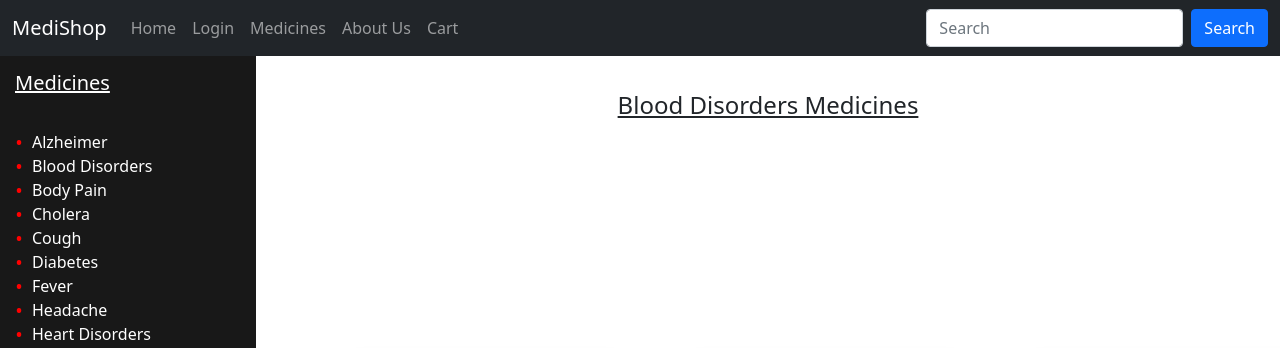
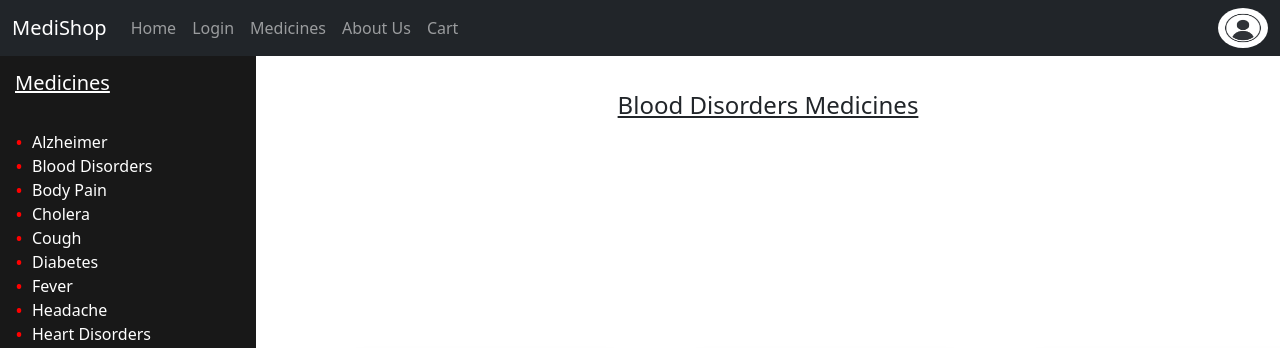
Before and after one commit to Jayesh352002/MediShop, a PHP site: page /Blood.html in a window 1280 px wide. Shown: the top 348 px of the page. Run offline with PHP 8.4, Linux system fonts and the light colour scheme.

Commit message:
Add files via upload

```diff
--- a/Jayesh/Medicines/Alzheimer.html
+++ b/Jayesh/Medicines/Alzheimer.html
@@ -2,7 +2,7 @@
 <html lang="en">
 <head>
   <link rel="stylesheet" href="Medicines.css">
-  <title>Bootstrap Example</title>
+  <title>MediShop</title>
   <meta charset="utf-8">
   <meta name="viewport" content="width=device-width, initial-scale=1">
   <link href="https://cdn.jsdelivr.net/npm/bootstrap@5.1.3/dist/css/bootstrap.min.css" rel="stylesheet">
@@ -35,8 +35,7 @@
         </li>
       </ul>
       <form class="d-flex">
-        <input class="form-control me-2" type="text" placeholder="Search">
-        <button class="btn btn-primary" type="button">Search</button>
+        <img src="user.jpg" class="user">
       </form>
     </div>
   </div>
--- a/Jayesh/Medicines/Blood.html
+++ b/Jayesh/Medicines/Blood.html
@@ -2,7 +2,7 @@
 <html lang="en">
 <head>
   <link rel="stylesheet" href="Medicines.css">
-  <title>Bootstrap Example</title>
+  <title>MediShop</title>
   <meta charset="utf-8">
   <meta name="viewport" content="width=device-width, initial-scale=1">
   <link href="https://cdn.jsdelivr.net/npm/bootstrap@5.1.3/dist/css/bootstrap.min.css" rel="stylesheet">
@@ -35,8 +35,7 @@
         </li>
       </ul>
       <form class="d-flex">
-        <input class="form-control me-2" type="text" placeholder="Search">
-        <button class="btn btn-primary" type="button">Search</button>
+        <img src="user.jpg" class="user">
       </form>
     </div>
   </div>
--- a/Jayesh/Medicines/BodyPain.html
+++ b/Jayesh/Medicines/BodyPain.html
@@ -2,7 +2,7 @@
 <html lang="en">
 <head>
   <link rel="stylesheet" href="Medicines.css">
-  <title>Bootstrap Example</title>
+  <title>MediShop</title>
   <meta charset="utf-8">
   <meta name="viewport" content="width=device-width, initial-scale=1">
   <link href="https://cdn.jsdelivr.net/npm/bootstrap@5.1.3/dist/css/bootstrap.min.css" rel="stylesheet">
@@ -35,8 +35,7 @@
         </li>
       </ul>
       <form class="d-flex">
-        <input class="form-control me-2" type="text" placeholder="Search">
-        <button class="btn btn-primary" type="button">Search</button>
+        <img src="user.jpg" class="user">
       </form>
     </div>
   </div>
--- a/Jayesh/Medicines/Cholera.html
+++ b/Jayesh/Medicines/Cholera.html
@@ -2,7 +2,7 @@
 <html lang="en">
 <head>
   <link rel="stylesheet" href="Medicines.css">
-  <title>Bootstrap Example</title>
+  <title>MediShop</title>
   <meta charset="utf-8">
   <meta name="viewport" content="width=device-width, initial-scale=1">
   <link href="https://cdn.jsdelivr.net/npm/bootstrap@5.1.3/dist/css/bootstrap.min.css" rel="stylesheet">
@@ -35,8 +35,7 @@
         </li>
       </ul>
       <form class="d-flex">
-        <input class="form-control me-2" type="text" placeholder="Search">
-        <button class="btn btn-primary" type="button">Search</button>
+        <img src="user.jpg" class="user">
       </form>
     </div>
   </div>
--- a/Jayesh/Medicines/Cough.html
+++ b/Jayesh/Medicines/Cough.html
@@ -2,7 +2,7 @@
 <html lang="en">
 <head>
   <link rel="stylesheet" href="Medicines.css">
-  <title>Bootstrap Example</title>
+  <title>MediShop</title>
   <meta charset="utf-8">
   <meta name="viewport" content="width=device-width, initial-scale=1">
   <link href="https://cdn.jsdelivr.net/npm/bootstrap@5.1.3/dist/css/bootstrap.min.css" rel="stylesheet">
@@ -35,8 +35,7 @@
         </li>
       </ul>
       <form class="d-flex">
-        <input class="form-control me-2" type="text" placeholder="Search">
-        <button class="btn btn-primary" type="button">Search</button>
+        <img src="user.jpg" class="user">
       </form>
     </div>
   </div>
--- a/Jayesh/Medicines/Diabetes.html
+++ b/Jayesh/Medicines/Diabetes.html
@@ -2,7 +2,7 @@
 <html lang="en">
 <head>
   <link rel="stylesheet" href="Medicines.css">
-  <title>Bootstrap Example</title>
+  <title>MediShop</title>
   <meta charset="utf-8">
   <meta name="viewport" content="width=device-width, initial-scale=1">
   <link href="https://cdn.jsdelivr.net/npm/bootstrap@5.1.3/dist/css/bootstrap.min.css" rel="stylesheet">
@@ -35,8 +35,7 @@
         </li>
       </ul>
       <form class="d-flex">
-        <input class="form-control me-2" type="text" placeholder="Search">
-        <button class="btn btn-primary" type="button">Search</button>
+        <img src="user.jpg" class="user">
       </form>
     </div>
   </div>
--- a/Jayesh/Medicines/Fever.html
+++ b/Jayesh/Medicines/Fever.html
@@ -2,7 +2,7 @@
 <html lang="en">
 <head>
   <link rel="stylesheet" href="Medicines.css">
-  <title>Bootstrap Example</title>
+  <title>MediShop</title>
   <meta charset="utf-8">
   <meta name="viewport" content="width=device-width, initial-scale=1">
   <link href="https://cdn.jsdelivr.net/npm/bootstrap@5.1.3/dist/css/bootstrap.min.css" rel="stylesheet">
@@ -35,8 +35,7 @@
         </li>
       </ul>
       <form class="d-flex">
-        <input class="form-control me-2" type="text" placeholder="Search">
-        <button class="btn btn-primary" type="button">Search</button>
+        <img src="user.jpg" class="user">
       </form>
     </div>
   </div>
--- a/Jayesh/Medicines/Heart.html
+++ b/Jayesh/Medicines/Heart.html
@@ -2,7 +2,7 @@
 <html lang="en">
 <head>
   <link rel="stylesheet" href="Medicines.css">
-  <title>Bootstrap Example</title>
+  <title>MediShop</title>
   <meta charset="utf-8">
   <meta name="viewport" content="width=device-width, initial-scale=1">
   <link href="https://cdn.jsdelivr.net/npm/bootstrap@5.1.3/dist/css/bootstrap.min.css" rel="stylesheet">
@@ -35,8 +35,7 @@
         </li>
       </ul>
       <form class="d-flex">
-        <input class="form-control me-2" type="text" placeholder="Search">
-        <button class="btn btn-primary" type="button">Search</button>
+        <img src="user.jpg" class="user">
       </form>
     </div>
   </div>
--- a/Jayesh/Medicines/Jaundice.html
+++ b/Jayesh/Medicines/Jaundice.html
@@ -2,7 +2,7 @@
 <html lang="en">
 <head>
   <link rel="stylesheet" href="Medicines.css">
-  <title>Bootstrap Example</title>
+  <title>MediShop</title>
   <meta charset="utf-8">
   <meta name="viewport" content="width=device-width, initial-scale=1">
   <link href="https://cdn.jsdelivr.net/npm/bootstrap@5.1.3/dist/css/bootstrap.min.css" rel="stylesheet">
@@ -35,8 +35,7 @@
         </li>
       </ul>
       <form class="d-flex">
-        <input class="form-control me-2" type="text" placeholder="Search">
-        <button class="btn btn-primary" type="button">Search</button>
+        <img src="user.jpg" class="user">
       </form>
     </div>
   </div>
--- a/Jayesh/Medicines/Kidney.html
+++ b/Jayesh/Medicines/Kidney.html
@@ -2,7 +2,7 @@
 <html lang="en">
 <head>
   <link rel="stylesheet" href="Medicines.css">
-  <title>Bootstrap Example</title>
+  <title>MediShop</title>
   <meta charset="utf-8">
   <meta name="viewport" content="width=device-width, initial-scale=1">
   <link href="https://cdn.jsdelivr.net/npm/bootstrap@5.1.3/dist/css/bootstrap.min.css" rel="stylesheet">
@@ -35,8 +35,7 @@
         </li>
       </ul>
       <form class="d-flex">
-        <input class="form-control me-2" type="text" placeholder="Search">
-        <button class="btn btn-primary" type="button">Search</button>
+        <img src="user.jpg" class="user">
       </form>
     </div>
   </div>
--- a/Jayesh/Medicines/Medicines.css
+++ b/Jayesh/Medicines/Medicines.css
@@ -76,3 +76,10 @@ h4{
   width: 1em;
   margin-left: -1em;
 }
+.user{
+	width: 50px;
+	height: 40px;
+	border-radius: 50%;
+	cursor: pointer;
+	margin-left: -10px;
+}
--- a/Jayesh/Medicines/Medicines.html
+++ b/Jayesh/Medicines/Medicines.html
@@ -2,7 +2,7 @@
 <html lang="en">
 <head>
   <link rel="stylesheet" href="Medicines.css">
-  <title>Bootstrap Example</title>
+  <title>MediShop</title>
   <meta charset="utf-8">
   <meta name="viewport" content="width=device-width, initial-scale=1">
   <link href="https://cdn.jsdelivr.net/npm/bootstrap@5.1.3/dist/css/bootstrap.min.css" rel="stylesheet">
@@ -35,8 +35,7 @@
         </li>
       </ul>
       <form class="d-flex">
-        <input class="form-control me-2" type="text" placeholder="Search">
-        <button class="btn btn-primary" type="button">Search</button>
+        <img src="user.jpg" class="user">
       </form>
     </div>
   </div>
```
Also changed, not shown: Jayesh/Medicines/user.jpg (added).
